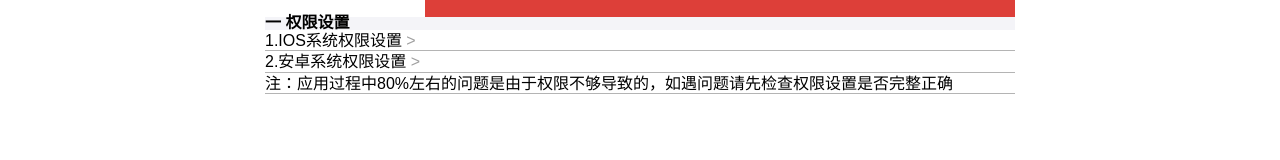
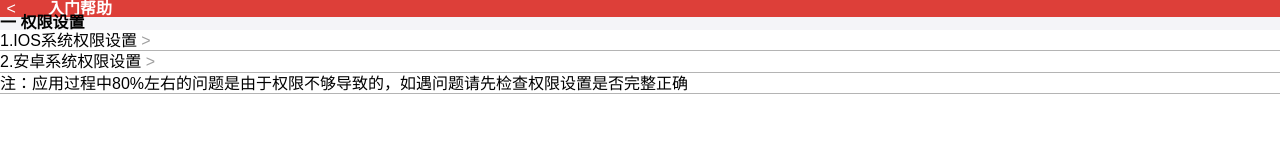
Before and after one commit to 94dreamer/xk_help, a React app: page / in a window 1280 px wide. Built offline with nearby package versions, Linux system fonts and the light colour scheme.

Commit message:
flexible

```diff
--- a/src/css/_com.scss
+++ b/src/css/_com.scss
@@ -62,7 +62,7 @@ html,body {
 
 body{
   width: 100%;
-  max-width: 750px;
+  //max-width: 750px;
   min-width: 320px;
   margin: 0 auto;
 }
--- a/src/css/index.scss
+++ b/src/css/index.scss
@@ -17,7 +17,6 @@
     text-align: center;
     font-weight: bold;
     width: px2rem(750px);
-    background: #fff;
   }
 }
 
```
